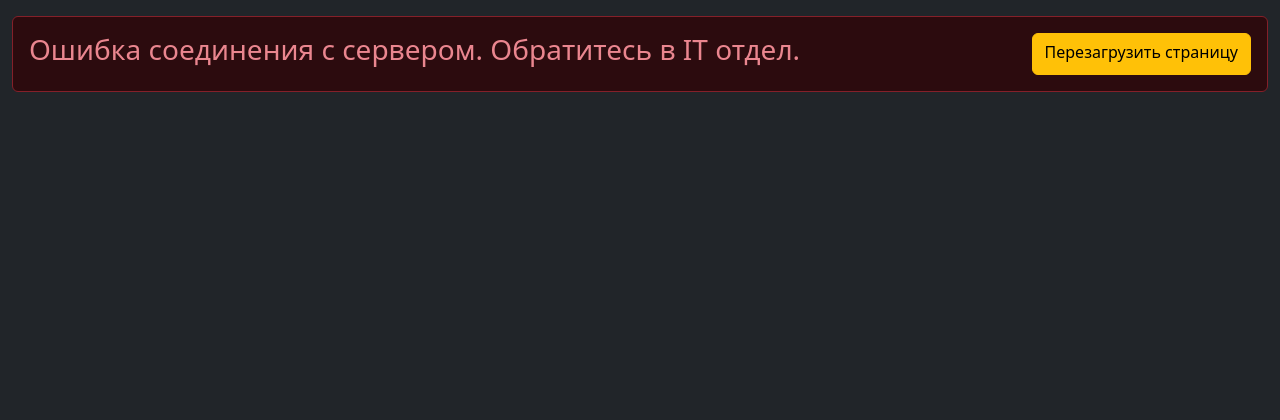
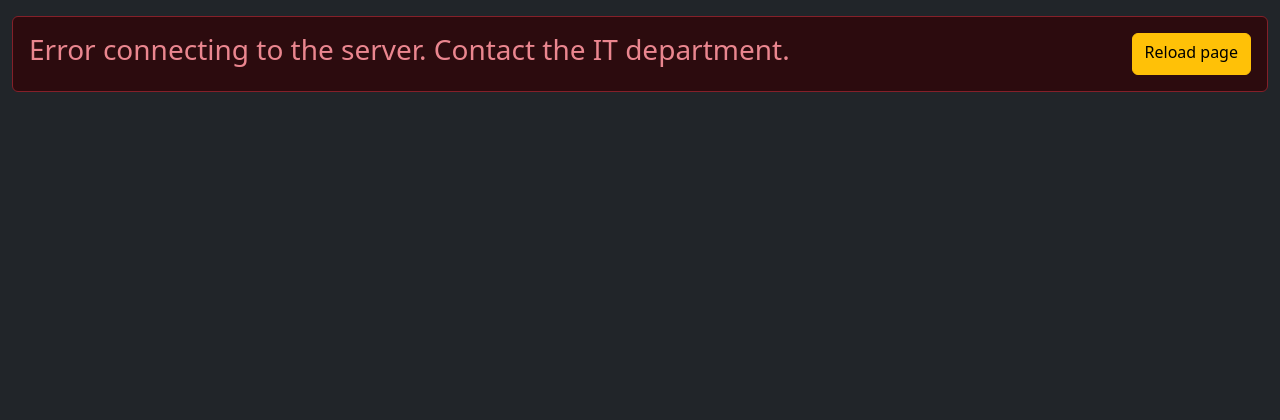
Before and after one commit to BespredeL/CVCounter, a Python web app: template templates/base.html in a window 1280 px wide. Shown: the top 420 px of the page. Run offline with Jinja, Linux system fonts and the light colour scheme; the template is opened without the code that fills it, so the values that code supplies are empty; some libraries are stand-ins or nearby versions.

Commit message:
Add translate and optimized

```diff
--- a/langs/en.json
+++ b/langs/en.json
@@ -27,5 +27,8 @@
   "Reset counter": "Reset counter",
   "Settings": "Settings",
   "The \"Defect\" field indicates the number of defective products.<br>The value in the \"Defect\" field reduces the \"Total\" quantity.": "The \"Defect\" field indicates the number of defective products.<br>The value in the \"Defect\" field reduces the \"Total\" quantity.",
-  "In the \"Adjustment\" field, both a positive and negative value can be indicated.<br>Adjustment is necessary, for example, in cases when products were removed from the line, if the program counted the quantity incorrectly, etc.": "In the \"Adjustment\" field, both a positive and negative value can be indicated.<br>Adjustment is necessary, for example, in cases when products were removed from the line, if the program counted the quantity incorrectly, etc."
+  "In the \"Adjustment\" field, both a positive and negative value can be indicated.<br>Adjustment is necessary, for example, in cases when products were removed from the line, if the program counted the quantity incorrectly, etc.": "In the \"Adjustment\" field, both a positive and negative value can be indicated.<br>Adjustment is necessary, for example, in cases when products were removed from the line, if the program counted the quantity incorrectly, etc.",
+  "Connection to server successful": "Connection to server successful",
+  "Error connecting to the server. Contact the IT department.": "Error connecting to the server. Contact the IT department.",
+  "Reload page": "Reload page"
 }
--- a/langs/ru.json
+++ b/langs/ru.json
@@ -27,5 +27,8 @@
   "Reset counter": "Сбросить счетчик",
   "Settings": "Настройки",
   "The \"Defect\" field indicates the number of defective products.<br>The value in the \"Defect\" field reduces the \"Total\" quantity.": "В поле \"Брак\" указывается количество бракованных изделий.<br>Значение в поле \"Брак\" уменьшает количество \"Всего\".",
-  "In the \"Adjustment\" field, both a positive and negative value can be indicated.<br>Adjustment is necessary, for example, in cases when products were removed from the line, if the program counted the quantity incorrectly, etc.": "В поле \"Корректировка\" может быть указано как положительное, так и отрицательное значение.<br>Корректировка необходима например в случаях когда изготовления снимались с линии, если программа посчитала кол-во некорректно и т.п."
+  "In the \"Adjustment\" field, both a positive and negative value can be indicated.<br>Adjustment is necessary, for example, in cases when products were removed from the line, if the program counted the quantity incorrectly, etc.": "В поле \"Корректировка\" может быть указано как положительное, так и отрицательное значение.<br>Корректировка необходима например в случаях когда изготовления снимались с линии, если программа посчитала кол-во некорректно и т.п.",
+  "Connection to server successful": "Соединение с сервером установлено",
+  "Error connecting to the server. Contact the IT department.": "Ошибка соединения с сервером. Обратитесь в IT отдел.",
+  "Reload page": "Перезагрузить страницу"
 }
--- a/static/assets/js/main.js
+++ b/static/assets/js/main.js
@@ -46,8 +46,8 @@ $(function () {
     socket.io.on("reconnect", (attempt) => {
         $('#alert-container').html(
             '<div class="alert alert-success mt-3 d-flex justify-content-between" role="alert">' +
-            '<span class="h3">Соединение с сервером установлено</span>' +
-            '<a href="#" onclick="location.reload()" class="btn btn-warning">Перезагрузить страницу</a>' +
+            '<span class="h3">' + window.trans('Connection to server successful') + '</span>' +
+            '<a href="#" onclick="location.reload()" class="btn btn-warning">' + window.trans('Reload page') + '</a>' +
             '</div>'
         );
 
@@ -61,8 +61,8 @@ $(function () {
     window.socket.io.on("error", (error) => {
         $('#alert-container').html(
             '<div class="alert alert-danger mt-3 d-flex justify-content-between" role="alert">' +
-            '<span class="h3">Ошибка соединения с сервером. Обратитесь в IT отдел.</span>' +
-            '<a href="#" onclick="location.reload()" class="btn btn-warning" id="reload-btn"> Перезагрузить страницу</a>' +
+            '<span class="h3">' + window.trans('Error connecting to the server. Contact the IT department.') + '</span>' +
+            '<a href="#" onclick="location.reload()" class="btn btn-warning" id="reload-btn">' + window.trans('Reload page') + '</a>' +
             '</div>'
         );
 
--- a/templates/base.html
+++ b/templates/base.html
@@ -67,6 +67,20 @@
 </div>
 
 <!-- START: Scripts -->
+<script>
+    // Simple function for line translation
+    window.trans = (str) => {
+        let app_lang = {};
+        app_lang['Connection to server successful'] = "{{ trans('Connection to server successful') }}";
+        app_lang['Error connecting to the server. Contact the IT department.'] = "{{ trans('Error connecting to the server. Contact the IT department.') }}";
+        app_lang['Reload page'] = "{{ trans('Reload page') }}";
+
+        if (!app_lang[str] || typeof app_lang[str] === 'undefined' || typeof app_lang[str] !== 'string')
+            return str;
+
+        return app_lang[str];
+    }
+</script>
 <script src="{{ url_for('static', filename='assets/js/jquery-3.7.1.min.js') }}"></script>
 <script src="{{ url_for('static', filename='assets/bootstrap5/js/bootstrap.bundle.min.js') }}"></script>
 <script src="{{ url_for('static', filename='assets/js/main.js') }}"></script>
```
